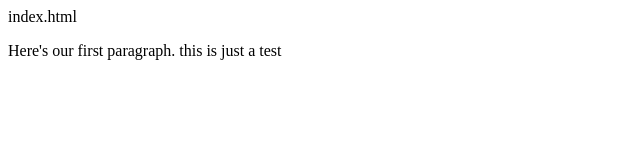
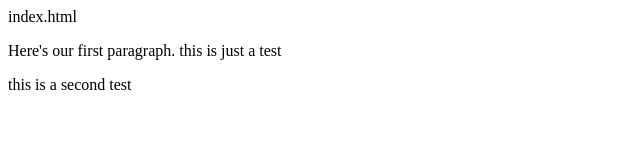
Before and after one commit to david-stierli/red, a plain HTML site: page index.html in a window 1280 px wide. Shown: the whole page, without its empty margins (0-640 px from the left). Drawn offline with Linux system fonts and the light colour scheme.

Commit message:
this is the second test from dcc

```diff
--- a/index.html
+++ b/index.html
@@ -9,5 +9,6 @@
 	index.html
 
 	<p>Here's our first paragraph. this is just a test</p>
+	<p>this is a second test</p>
 </body>
 </html>
```
